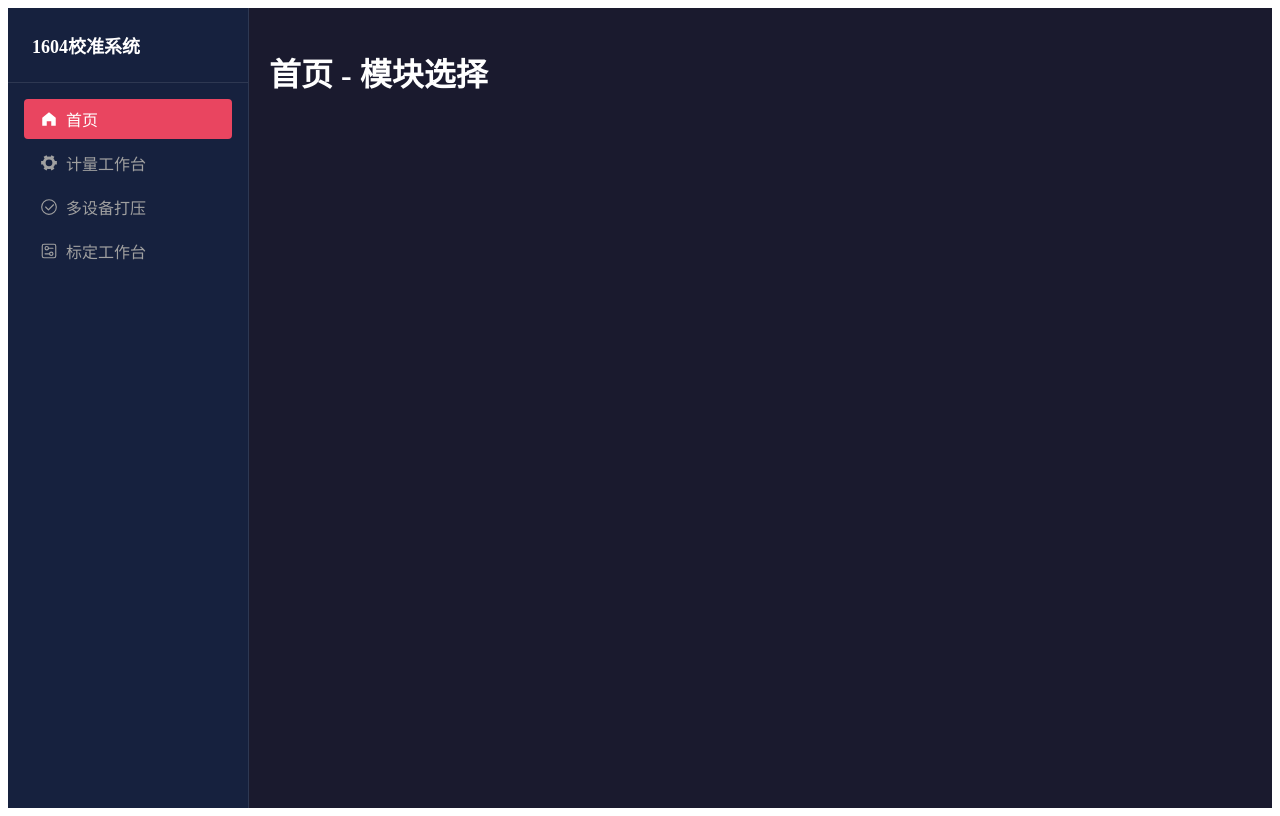
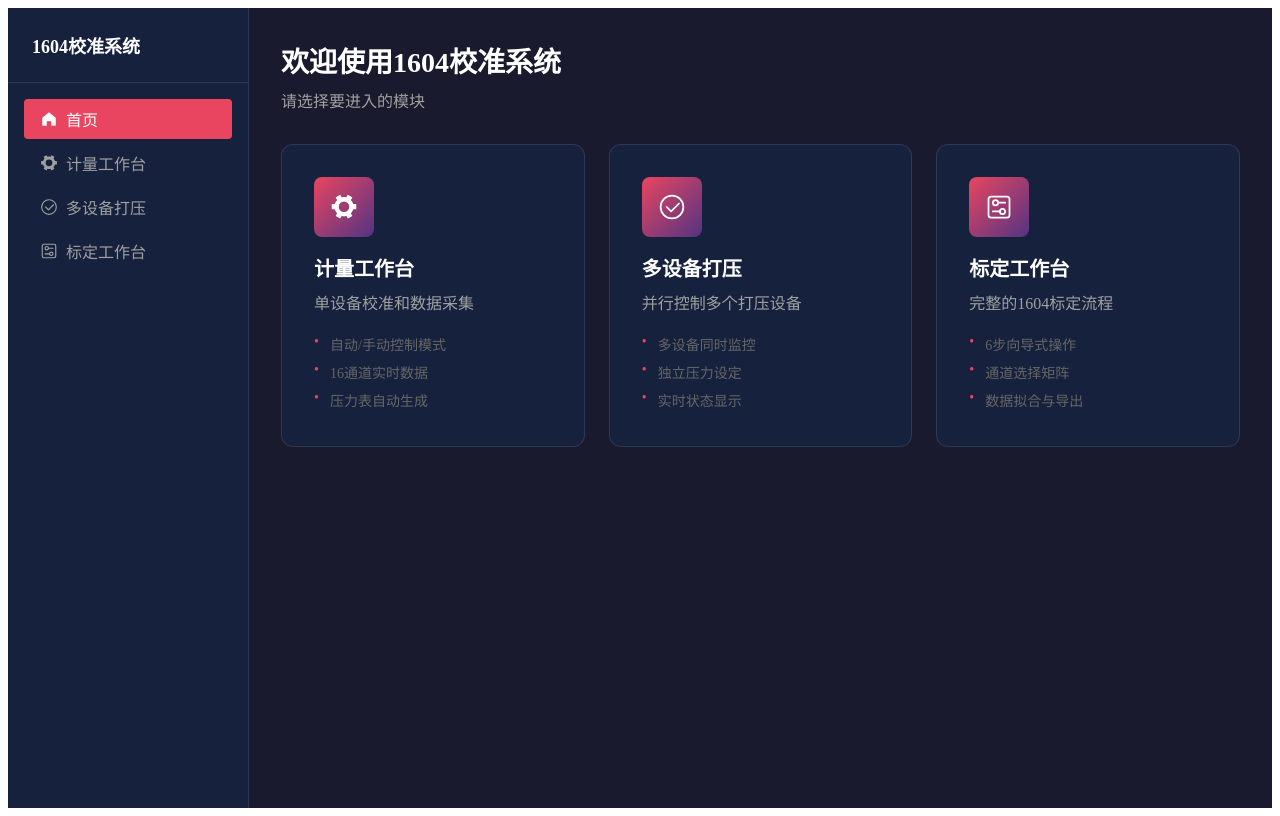
Before and after one commit to wuzy0325/1604Cal, a Vue app in the folder web/: page / in a window 1280 px wide. Built offline with nearby package versions, Linux system fonts and the light colour scheme.

Commit message:
feat: implement home view with module cards

```diff
--- a/web/src/views/HomeView.vue
+++ b/web/src/views/HomeView.vue
@@ -1,12 +1,144 @@
 <template>
   <div class="home-view">
-    <h1>首页 - 模块选择</h1>
+    <header class="page-header">
+      <h1>欢迎使用1604校准系统</h1>
+      <p class="subtitle">请选择要进入的模块</p>
+    </header>
+
+    <div class="module-cards">
+      <router-link to="/measurement" class="module-card">
+        <div class="card-icon">
+          <el-icon><Tools /></el-icon>
+        </div>
+        <h3>计量工作台</h3>
+        <p>单设备校准和数据采集</p>
+        <ul class="features">
+          <li>自动/手动控制模式</li>
+          <li>16通道实时数据</li>
+          <li>压力表自动生成</li>
+        </ul>
+      </router-link>
+
+      <router-link to="/multi-pressure" class="module-card">
+        <div class="card-icon">
+          <el-icon><CircleCheck /></el-icon>
+        </div>
+        <h3>多设备打压</h3>
+        <p>并行控制多个打压设备</p>
+        <ul class="features">
+          <li>多设备同时监控</li>
+          <li>独立压力设定</li>
+          <li>实时状态显示</li>
+        </ul>
+      </router-link>
+
+      <router-link to="/calibration" class="module-card">
+        <div class="card-icon">
+          <el-icon><SetUp /></el-icon>
+        </div>
+        <h3>标定工作台</h3>
+        <p>完整的1604标定流程</p>
+        <ul class="features">
+          <li>6步向导式操作</li>
+          <li>通道选择矩阵</li>
+          <li>数据拟合与导出</li>
+        </ul>
+      </router-link>
+    </div>
   </div>
 </template>
 
-<style scoped>
+<script setup lang="ts">
+import { Tools, CircleCheck, SetUp } from '@element-plus/icons-vue'
+</script>
+
+<style scoped lang="scss">
 .home-view {
-  padding: 20px;
-  color: var(--text-primary);
+  padding: var(--spacing-xl);
+
+  .page-header {
+    margin-bottom: var(--spacing-xl);
+
+    h1 {
+      color: var(--text-primary);
+      font-size: 28px;
+      margin: 0 0 var(--spacing-sm) 0;
+    }
+
+    .subtitle {
+      color: var(--text-secondary);
+      font-size: 16px;
+      margin: 0;
+    }
+  }
+
+  .module-cards {
+    display: grid;
+    grid-template-columns: repeat(auto-fit, minmax(300px, 1fr));
+    gap: var(--spacing-lg);
+
+    .module-card {
+      background: var(--bg-secondary);
+      border: 1px solid var(--border-color);
+      border-radius: var(--radius-lg);
+      padding: var(--spacing-xl);
+      text-decoration: none;
+      transition: all 0.3s;
+
+      &:hover {
+        border-color: var(--accent-primary);
+        transform: translateY(-2px);
+        box-shadow: 0 4px 12px rgba(233, 69, 96, 0.2);
+      }
+
+      .card-icon {
+        width: 60px;
+        height: 60px;
+        background: linear-gradient(135deg, var(--accent-primary), var(--accent-secondary));
+        border-radius: var(--radius-md);
+        display: flex;
+        align-items: center;
+        justify-content: center;
+        margin-bottom: var(--spacing-md);
+
+        .el-icon {
+          font-size: 28px;
+          color: white;
+        }
+      }
+
+      h3 {
+        color: var(--text-primary);
+        font-size: 20px;
+        margin: 0 0 var(--spacing-sm) 0;
+      }
+
+      p {
+        color: var(--text-secondary);
+        margin: 0 0 var(--spacing-md) 0;
+      }
+
+      .features {
+        list-style: none;
+        padding: 0;
+        margin: 0;
+
+        li {
+          color: var(--text-muted);
+          font-size: 14px;
+          padding: var(--spacing-xs) 0;
+          padding-left: 16px;
+          position: relative;
+
+          &::before {
+            content: '•';
+            position: absolute;
+            left: 0;
+            color: var(--accent-primary);
+          }
+        }
+      }
+    }
+  }
 }
 </style>
```
